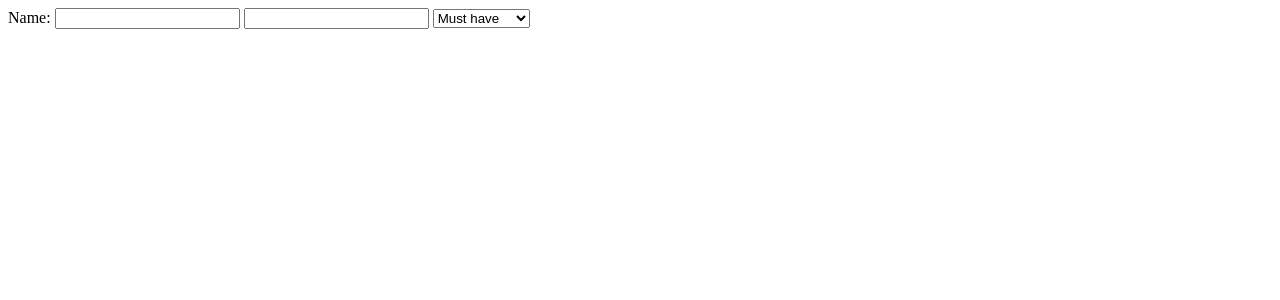
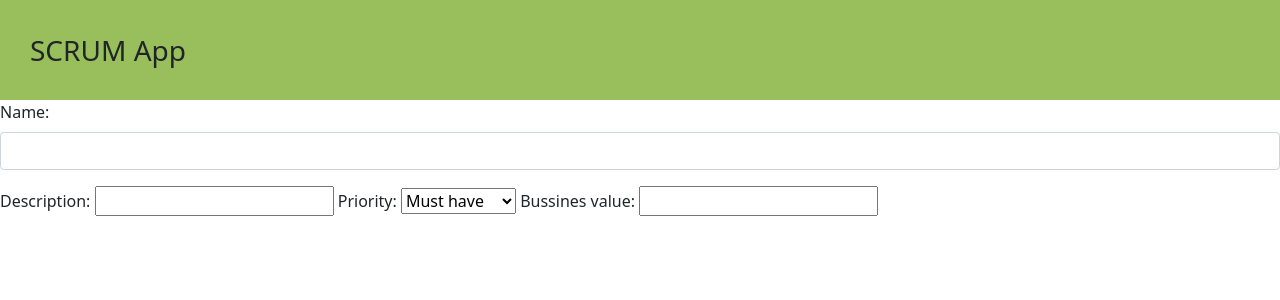
Before and after one commit to mrWhoop/SMRPO-scrum-app, a Django app: page /new_story/ in a window 1280 px wide. Shown: the top 300 px of the page. Run offline with Django 3.2, Linux system fonts and the light colour scheme.

Commit message:
delo na new story

```diff
--- a/scrum/scrum_app/static/css/main.css
+++ b/scrum/scrum_app/static/css/main.css
@@ -0,0 +1,11 @@
+header {
+	width: 100%;
+	height: 100px;
+	background-color: #98BF5B;
+}
+
+header h1 {
+	margin: 0 0 0 30px;
+	font-size: 21pt;
+	line-height: 100px;
+}
--- a/scrum/scrum_app/templates/base.html
+++ b/scrum/scrum_app/templates/base.html
@@ -5,6 +5,8 @@
 <head>
     <meta charset="UTF-8">
     <title>Scrum</title>
+
+    <link href="https://cdn.jsdelivr.net/npm/bootstrap@5.0.0-beta2/dist/css/bootstrap.min.css" rel="stylesheet" integrity="sha384-BmbxuPwQa2lc/FVzBcNJ7UAyJxM6wuqIj61tLrc4wSX0szH/Ev+nYRRuWlolflfl" crossorigin="anonymous">
     <link href="{% static '/css/main.css' %}" rel="stylesheet">
 
     {% block css %}
@@ -16,6 +18,11 @@
     </script>
 </head>
 <body>
+	<header>
+		<h1 class="align-middle">SCRUM App</h1>
+	</header>
+
+
 
 {% block content %}
 {% endblock %}
--- a/scrum/scrum_app/templates/new_story.html
+++ b/scrum/scrum_app/templates/new_story.html
@@ -1,15 +1,28 @@
-{% block new_story_form %}
+{% extends 'base.html' %}
+{% load static %}
+{% block content %}
 
-<form>
-	<label for="story_name">Name:</label>
-	<input type="text" name="story_name">
+<form class="">
+	<div class="mb-3">
+		<label class="form-label" for="story_name">Name:</label>
+		<input class="form-control" type="text" name="story_name">
+	</div>
+
+	<label for="story_description">Description:</label>
 	<input type="text" name="story_description">
+
+	<label for="story_priority">Priority:</label>
 	<select name="stoy_priority">
 		<option value="must_have">Must have</option>
 		<option value="should_have">Should have</option>
 		<option value="could_have">Could have</option>
 		<option value="wont_have">Won't have</option>
 	</select>
+
+	<label for="story_bussines_value">Bussines value:</label>
+	<input type="text" name="story_bussines_value">
+
+
 </form>
 
 {% endblock %}
```
